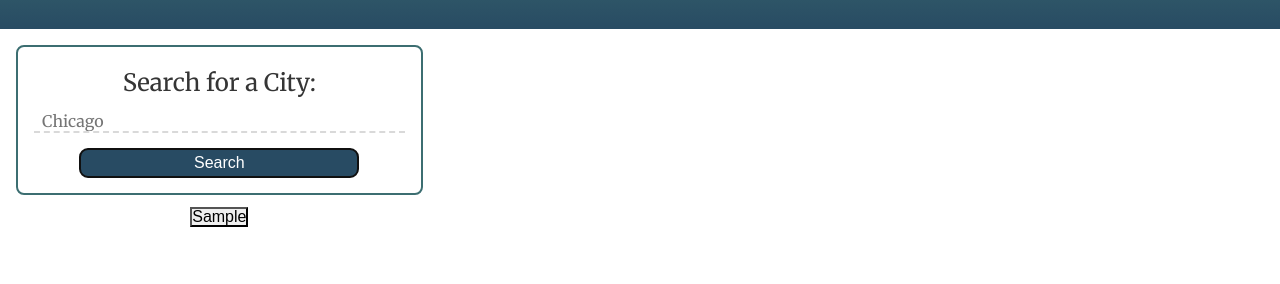
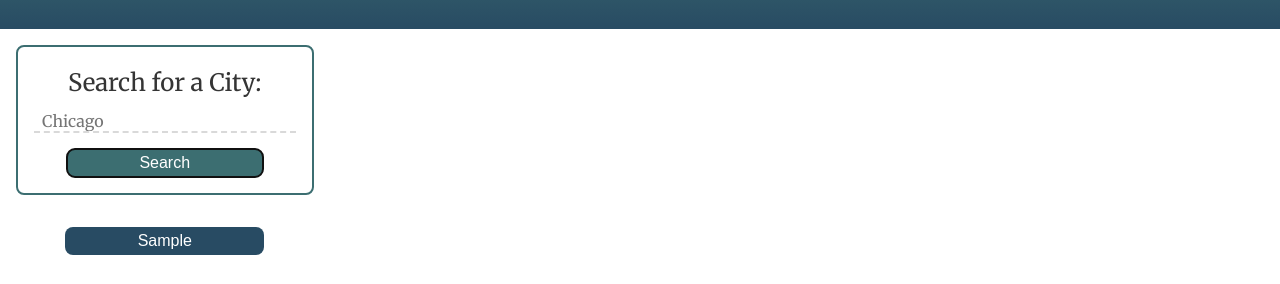
Before and after one commit to mycancel/weather-dashboard, a plain HTML site: page index.html in a window 1280 px wide. Both pictures are taken after typing "Sample" into the empty fields and a click on the button "Search". Shown: the part 75-359 px from the top of the page. Drawn offline with nearby package versions, Linux system fonts and the light colour scheme; no server answers.

Commit message:
added formating to #history and its buttons

```diff
--- a/assets/style.css
+++ b/assets/style.css
@@ -88,6 +88,23 @@ form label {
     border: none;
     width: 75%;
     margin-top: 16px;
+    background-color: var(--teal);
+    border-radius: 8px;
+    font-size: 16px;
+    color: var(--light);
+    padding: 6px 12px;
+}
+
+#history {
+    margin: 16px;
+    text-align: center;
+}
+
+#history button{
+    cursor: pointer;
+    border: none;
+    width: 75%;
+    margin-top: 16px;
     background-color: var(--blue);
     border-radius: 8px;
     font-size: 16px;
--- a/index.html
+++ b/index.html
@@ -27,7 +27,7 @@
     </header>
 
     <div class="row">
-        <aside class="col-12 col-md-4 col-lg-4">
+        <aside class="col-12 col-md-3 col-lg-3">
             <form>
                 <label for="place">Search for a City:</label>
                 <input type="text" id="place" placeholder="Chicago">
@@ -37,7 +37,7 @@
             <div id="history"></div>
         </aside>
 
-        <section class="col-12 col-md-8 col-lg-8">
+        <section class="col-12 col-md-9 col-lg-9">
             <h2 id="city"></h2>
             <article id="weather"></article>
             <div id="forecast"></div>
```
